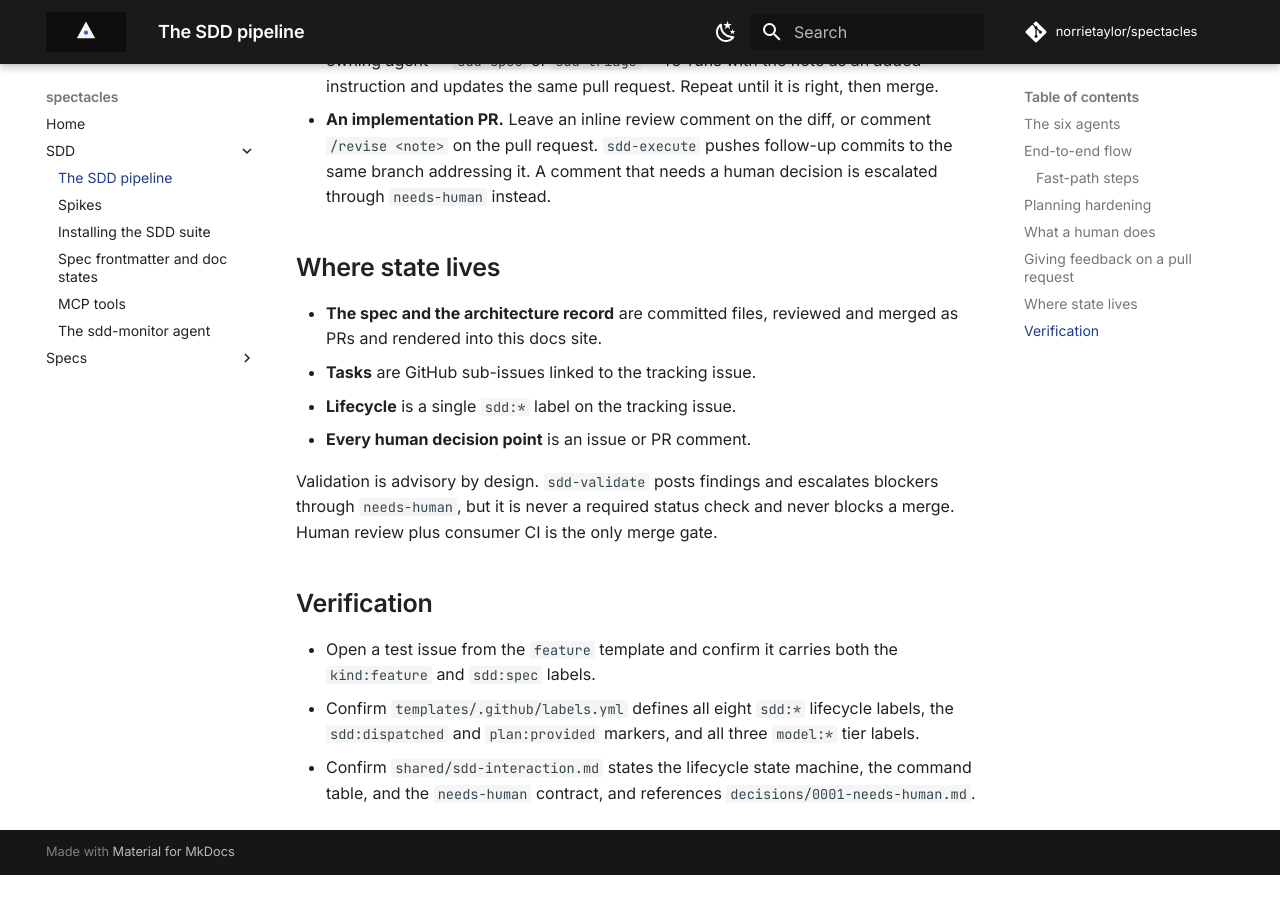
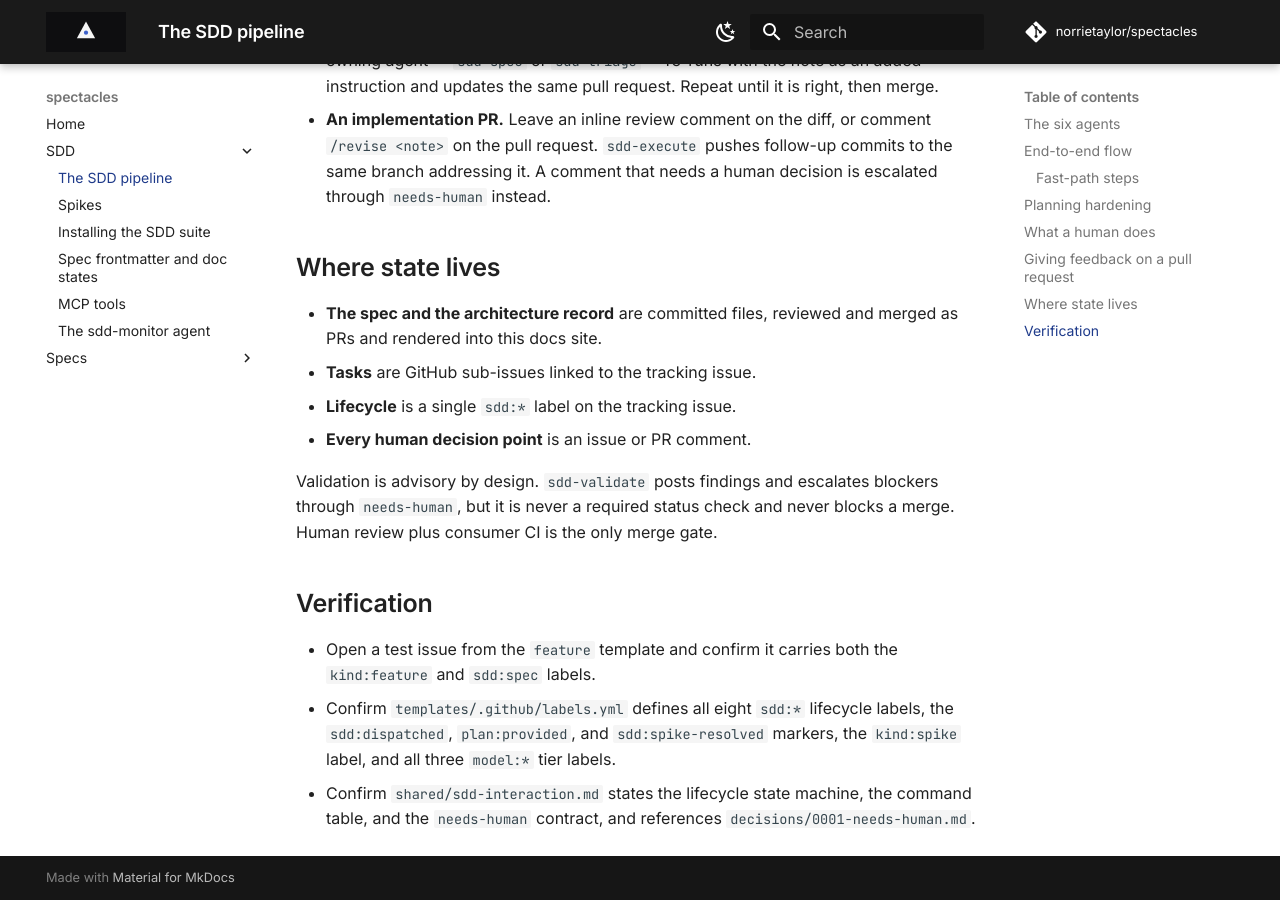
Before and after one commit to norrietaylor/spectacles, an MkDocs documentation site: the page built from docs/sdd/index.md, in a window 1280 px wide and 900 px high, scrolled down 7546 px. Built offline with MkDocs 1.6.1 and Material for MkDocs 9.7.7, drawn with Linux system fonts in a browser that asks for light colours; comment, search, counter and statistics services are not loaded; before the commit the page ends 8421 px from its top, so only the background shows below that.

Commit message:
docs: correct agent count and spike labels for v0.1.2
README undercounted the pipeline as five agents and omitted sdd-dispatch
from the stage table. The label-verification checklist in the pipeline
guide predated the spike wave and listed neither sdd:spike-resolved nor
kind:spike.

- README.md: "five pipeline agents" -> "six"; add the sdd-dispatch row
- docs/sdd/index.md: list sdd:spike-resolved + kind:spike in the
  labels.yml verification step

Co-Authored-By: Claude Opus 4.8 (1M context) <noreply@anthropic.com>

```diff
--- a/docs/sdd/index.md
+++ b/docs/sdd/index.md
@@ -291,8 +291,8 @@ never blocks a merge. Human review plus consumer CI is the only merge gate.
 - Open a test issue from the `feature` template and confirm it carries both
   the `kind:feature` and `sdd:spec` labels.
 - Confirm `templates/.github/labels.yml` defines all eight `sdd:*` lifecycle
-  labels, the `sdd:dispatched` and `plan:provided` markers, and all three
-  `model:*` tier labels.
+  labels, the `sdd:dispatched`, `plan:provided`, and `sdd:spike-resolved`
+  markers, the `kind:spike` label, and all three `model:*` tier labels.
 - Confirm `shared/sdd-interaction.md` states the lifecycle state machine, the
   command table, and the `needs-human` contract, and references
   `decisions/0001-needs-human.md`.
```
Also changed, not shown: README.md (+2 -1 lines).
